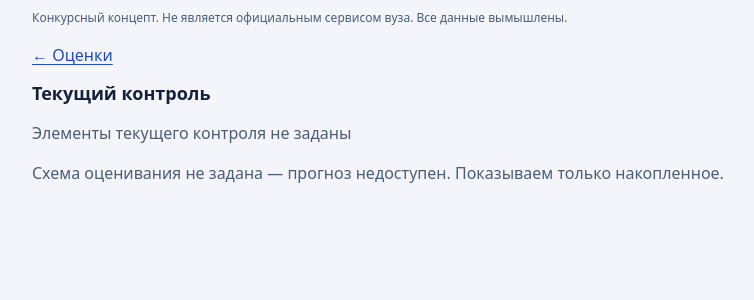
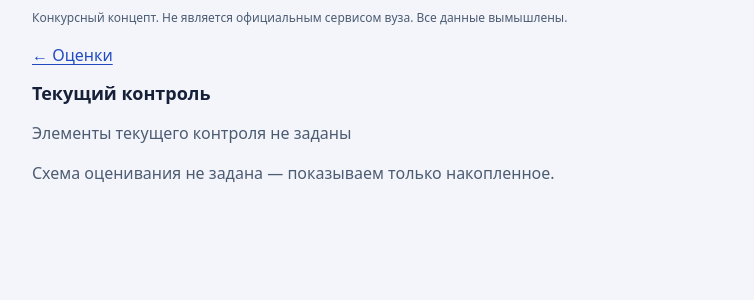
Before and after one commit to Edge0fSanity/mgimo-new-decanait, a Django app: template templates/academics/subject_detail.html in a window 1280 px wide. Shown: the part 63-363 px from the top of the page, without its empty margins (104-858 px from the left). Run offline with Django 5.2, Linux system fonts and the light colour scheme; the template is opened without the code that fills it, so the values that code supplies are empty.

Commit message:
Учёба и главная: убрано слово «прогноз» — в МГИМО оценки строятся в конце семестра (ревью п.1, T36)

```diff
--- a/templates/academics/grades.html
+++ b/templates/academics/grades.html
@@ -45,7 +45,7 @@
       {% endif %}
     {% endif %}
     {% if c.rating %}
-    <span class="meta">{{ c.rating }}% · {{ c.rating_mark }}{% if not c.rating_final %} · прогноз предварительный{% if c.missing_count %}: не внесено оценок — {{ c.missing_count }}{% endif %}{% endif %}</span>
+    <span class="meta">{{ c.rating }}% · {{ c.rating_mark }}{% if not c.rating_final %}{% if c.missing_count %} · не внесено оценок — {{ c.missing_count }} (пустая клетка не считается нулём){% endif %}{% endif %}</span>
     {% elif c.current_avg %}
     <span class="meta">Текущий контроль: {{ c.current_avg }}% · схема оценивания не задана</span>
     {% endif %}
--- a/templates/academics/subject_detail.html
+++ b/templates/academics/subject_detail.html
@@ -27,13 +27,13 @@
 {% else %}<p class="empty">Элементы текущего контроля не заданы</p>{% endif %}
 {% if current_avg %}<p>Среднее текущего контроля: {{ current_avg }}%</p>{% endif %}
 {% if missing_count %}
-<p class="meta">Прогноз предварительный: не внесено оценок — {{ missing_count }} (пустая клетка не считается нулём).</p>
+<p class="meta">Не внесено оценок — {{ missing_count }} (пустая клетка не считается нулём).</p>
 {% endif %}
 
 {% if not weights_set %}
-<p class="empty">Схема оценивания не задана — прогноз недоступен. Показываем только накопленное.</p>
+<p class="empty">Схема оценивания не задана — показываем только накопленное.</p>
 {% elif current_avg is None %}
-<p class="meta">Прогноз предварительный: не внесено оценок — {{ elements|length }}. Пока рассчитать цели нельзя.</p>
+<p class="meta">Не внесено оценок — {{ elements|length }}. Пока рассчитать цели нельзя.</p>
 {% else %}
 <h2>Сколько не хватает до оценки</h2>
 <ul class="entries">
--- a/templates/dashboard/home.html
+++ b/templates/dashboard/home.html
@@ -57,14 +57,14 @@
       {% endif %}
     </section>
     <section class="summary-row">
-      <h2>Прогноз оценки</h2>
+      <h2>Сколько нужно набрать</h2>
       {% if rating_hint %}
         <div class="summary-record">
           <p class="summary-title"><a href="{% url 'subject_detail' rating_hint.subject.pk %}">{{ rating_hint.subject }}</a></p>
           <strong class="summary-percent">{{ rating_hint.needed }}%</strong>
         </div>
         <p class="meta">Столько нужно на экзамене до «хорошо»</p>
-      {% else %}<p class="empty">Данных для прогноза пока нет</p>{% endif %}
+      {% else %}<p class="empty">Данных калькулятора пока нет</p>{% endif %}
     </section>
   </div>
 </div>
```
Also changed, not shown: docs/TASKS.md (+2 -2 lines), docs/UI_SPEC.md (+1 -1 lines), tests/test_rating.py (+4 -3 lines).
